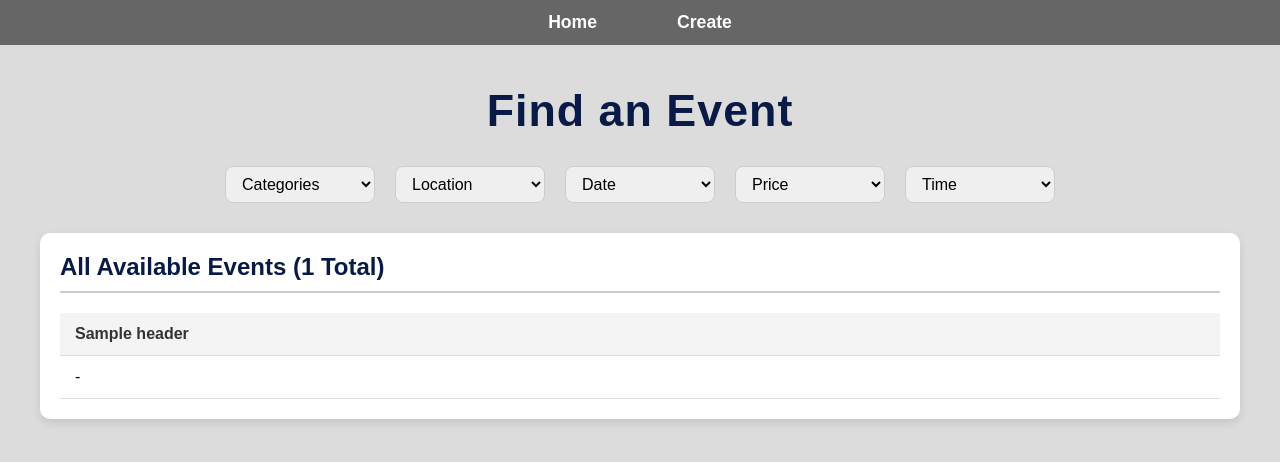
After one commit to amane0002/EventPlanningApp, a Flask app: template templates/findtemp.html in a window 1280 px wide. The commit adds this page. Shown: the top 462 px of the page. Run offline with Flask 3, Linux system fonts and the light colour scheme; the template is opened without the code that fills it: most values are stand-ins (such as "Sample title", 1, 10 or a date in 2020).

Commit message:
The app has basic functionality, findtemp needs to be changed eventually but it works

```diff
--- a/app.py
+++ b/app.py
@@ -4,8 +4,8 @@
 
 app = Flask(__name__)
 
-CSV_FILE = 'add_users.csv'
-CSV_HEADER = ['EventID','EventName','Location','Description','ContactInfo']
+CSV_FILE = 'events.csv'
+CSV_HEADER = ['EventID','Category','Date','Price''EventName','Location','Description','ContactInfo']
 
 
 
@@ -27,5 +27,22 @@
 
     return f"<h1>Information: <br>Entered Event"# = {form_data.} <br>Password = {password} <br>First Name = {first_name} <br>Last Name = {last_name} <br>Email = {email}</h1>"
 
+@app.route('/events/<category_name>')
+def display_events():
+
+    events = []
+    try:
+        with open("events.csv", 'r', newline='', encoding='utf-8') as csvfile:
+            # Use DictReader to read rows as dictionaries, making them easier to handle
+            reader = csv.DictReader(csvfile)
+            events = list(reader)
+    except Exception as e:
+        print(f"Error reading CSV file: {e}")
+        # Pass an empty list on failure
+        events = []
+
+    # headers is passed to the template for dynamic column names
+    return render_template('eventviewtest.html', events=events, headers=CSV_HEADER)
+
 if __name__ == '__main__':
     app.run(debug=True)
--- a/templates/addevent.html
+++ b/templates/addevent.html
@@ -5,6 +5,9 @@
     <form action="/submitEvent" method="POST">
 
       <p><p>Event ID</p><input type="text" name="EventID" required></p>
+      <p><p>Category</p><input type="text" name="Category" required></p>
+      <p><p>Date (MMDDYYYY)</p><input type="text" name="Date" required></p>
+      <p><p>Price</p><input type="text" name="Price" required></p>
       <p><p>Event Name</p><input type="text" name="EventName" required></p>
       <p><p>Location</p><input type="text" name="Location" required></p>
       <p><p>Description</p><input type="text" name="Description" required></p>
--- /dev/null
+++ b/templates/findtemp.html
@@ -0,0 +1,191 @@
+<!DOCTYPE html>
+<html lang="en">
+<head>
+  <meta charset="UTF-8">
+  <meta name="viewport" content="width=device-width, initial-scale=1.0">
+  <title>Find an Event - LocalLoop</title>
+
+  <style>
+    * {
+      margin: 0;
+      padding: 0;
+      box-sizing: border-box;
+      font-family: 'Poppins', sans-serif;
+    }
+
+    body {
+      background-color: #dcdcdc;
+      color: #001;
+    }
+
+    /* Navbar */
+    .top-nav {
+      background: #666;
+      display: flex;
+      justify-content: center;
+      gap: 80px;
+      padding: 12px 0;
+    }
+
+    .top-nav a {
+      color: white;
+      text-decoration: none;
+      font-weight: 600;
+      font-size: 1.1rem;
+    }
+
+    .top-nav a:hover {
+      text-decoration: underline;
+    }
+
+    /* Title */
+    .find-section h1 {
+      text-align: center;
+      font-size: 2.8rem;
+      margin: 40px 0 30px;
+      color: #081a45;
+      letter-spacing: 1px;
+    }
+
+    /* Filter Bar */
+    .filter-bar {
+        display: flex;
+        justify-content: center;
+        gap: 20px;
+        margin-bottom: 30px;
+        padding: 0 20px;
+        flex-wrap: wrap; /* Added for mobile responsiveness */
+    }
+
+    .filter-bar select {
+        padding: 8px 12px;
+        border-radius: 8px;
+        border: 1px solid #ccc;
+        font-size: 1rem;
+        min-width: 150px;
+    }
+
+    /* Event List/Table Styling */
+    .event-list-container {
+        padding: 20px;
+        max-width: 1200px;
+        margin: 0 auto;
+        background-color: white;
+        border-radius: 10px;
+        box-shadow: 0 4px 8px rgba(0,0,0,0.1);
+    }
+
+    .event-list-container h2 {
+        margin-bottom: 20px;
+        color: #081a45;
+        border-bottom: 2px solid #ccc;
+        padding-bottom: 10px;
+    }
+
+    .event-table {
+        width: 100%;
+        border-collapse: collapse;
+        text-align: left;
+    }
+
+    .event-table th, .event-table td {
+        padding: 12px 15px;
+        border-bottom: 1px solid #ddd;
+    }
+
+    .event-table th {
+        background-color: #f4f4f4;
+        font-weight: 700;
+        color: #333;
+    }
+
+    .event-table tr:hover {
+        background-color: #f9f9f9;
+    }
+  </style>
+</head>
+
+<body>
+  <header>
+    <nav class="top-nav">
+      <!-- NOTE: These links should use url_for() in a final version -->
+      <a href="{{ url_for('index') }}">Home</a>
+      <a href="{{ url_for('add_event') }}">Create</a>
+    </nav>
+  </header>
+
+  <section class="find-section">
+    <h1>Find an Event</h1>
+
+    <div class="filter-bar">
+      <!-- Filter forms are placeholders for future functionality -->
+      <select>
+        <option value="">Categories</option>
+        <option>Music</option>
+        <option>Food</option>
+        <option>Workshops</option>
+        <option>Sports</option>
+        <option>Art</option>
+      </select>
+
+      <select>
+        <option value="">Location</option>
+        <option>Downtown</option>
+        <option>Near Me</option>
+        <option>Campus</option>
+        <option>City Center</option>
+      </select>
+
+      <select>
+        <option value="">Date</option>
+        <option>Today</option>
+        <option>This Week</option>
+        <option>This Month</option>
+      </select>
+
+      <select>
+        <option value="">Price</option>
+        <option>Free</option>
+        <option>Paid</option>
+      </select>
+
+      <select>
+        <option value="">Time</option>
+        <option>Morning</option>
+        <option>Afternoon</option>
+        <option>Evening</option>
+      </select>
+    </div>
+
+    <!-- Dynamic Event List Section -->
+    <div class="event-list-container">
+        <h2>All Available Events ({{ events | length }} Total)</h2>
+
+        {% if events %}
+            <table class="event-table">
+                <thead>
+                    <tr>
+                        {% for header in headers %}
+                            <th>{{ header }}</th>
+                        {% endfor %}
+                    </tr>
+                </thead>
+                <tbody>
+                    {% for event in events %}
+                        <tr>
+                            {% for header in headers %}
+                                <td>{{ event.get(header, '-') }}</td>
+                            {% endfor %}
+                        </tr>
+                    {% endfor %}
+                </tbody>
+            </table>
+        {% else %}
+            <p>No events have been added yet.</p>
+        {% endif %}
+
+    </div>
+
+  </section>
+</body>
+</html>
--- a/templates/index.html
+++ b/templates/index.html
@@ -3,8 +3,10 @@
 <body>
 
 <h1>Actions</h1>
-<h2><a href="/addevent">Add Event</a></h2>
-<h2><a href="/eventviewtest">View Events</a></h2>
+<!-- Uses url_for('add_event') -->
+<h2><a href="{{ url_for('add_event') }}">Add Event</a></h2>
+<!-- Updated to use url_for('event_find') -->
+<h2><a href="{{ url_for('find') }}">View Events</a></h2>
 
 </body>
 </html>
```
Also changed, not shown: TestApp.py (added, +71 -0 lines), templates/find.html (added, +168 -0 lines), templates/eventviewtest.html (deleted).
